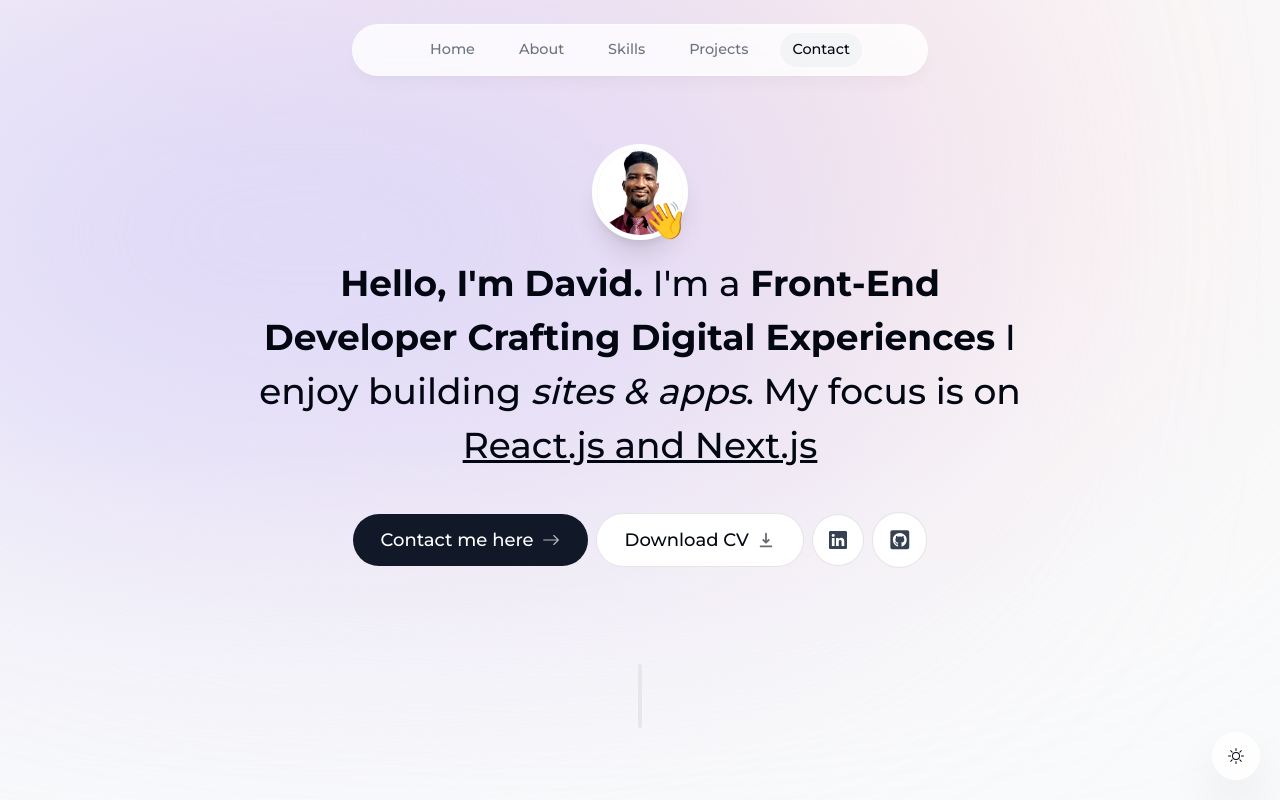
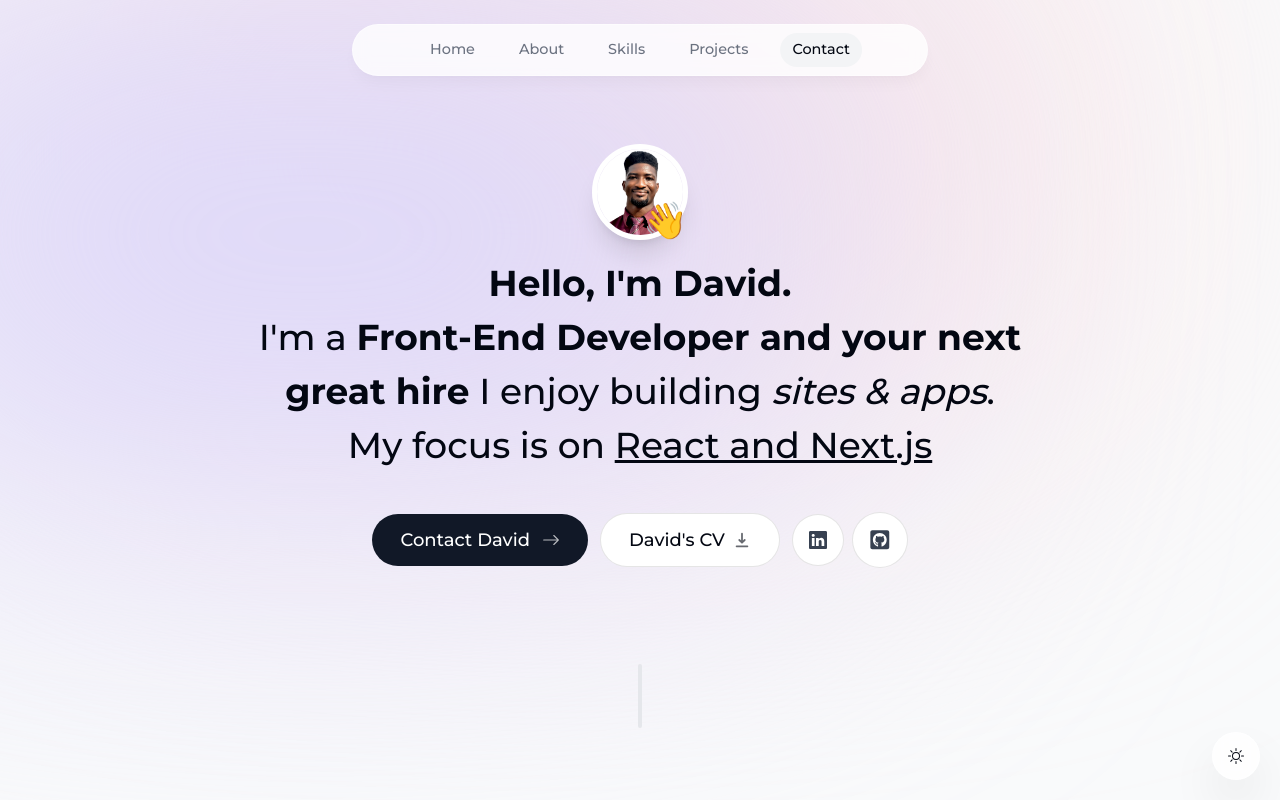
Before and after one commit to agbaniongithub/portfolio, a Next.js app: page / in a window 1280 px wide. Shown: the top 800 px of the page. Built offline with nearby package versions, Linux system fonts and the light colour scheme; no server answers.

Commit message:
Update Intro.tsx

```diff
--- a/components/Intro.tsx
+++ b/components/Intro.tsx
@@ -63,14 +63,14 @@ export default function Intro() {
         initial={{ opacity: 0, y: 100 }}
         animate={{ opacity: 1, y: 0 }}
       >
-        <span className="font-bold">Hello, I'm David.</span> I'm a{" "}
-        <span className="font-bold">Front-End Developer Crafting Digital Experiences</span> I enjoy
+        <span className="font-bold">Hello, I'm David.</span> <br></br>I'm a{" "}
+        <span className="font-bold">Front-End Developer and your next great hire</span> I enjoy
         building <span className="italic">sites & apps</span>. My focus is on{" "}
-        <span className="underline">React.js and Next.js</span>
+        <span className="underline">React and Next.js</span>
       </motion.h1>
 
       <motion.div
-        className="flex flex-col sm:flex-row items-center justify-center gap-2 px-4 text-lg font-medium"
+        className="flex flex-col sm:flex-row items-center justify-center gap-3 px-4 text-lg font-medium"
         initial={{ opacity: 0, y: 100 }}
         animate={{ opacity: 1, y: 0 }}
         transition={{
@@ -79,13 +79,13 @@ export default function Intro() {
       >
         <Link
           href="#contact"
-          className="group bg-gray-900 text-white px-7 py-3 flex items-center gap-2 rounded-full outline-none focus:scale-110 hover:scale-110 hover:bg-gray-950 active:scale-105 transition"
+          className="group bg-gray-900 text-white px-7 py-3 flex items-center gap-3 rounded-full outline-none focus:scale-110 hover:scale-110 hover:bg-gray-950 active:scale-105 transition"
           onClick={() => {
             setActiveSection("Contact");
             setTimeOfLastClick(Date.now());
           }}
         >
-          Contact me here{" "}
+          Contact David{" "}
           <BsArrowRight className="opacity-70 group-hover:translate-x-1 transition" />
         </Link>
 
@@ -94,9 +94,11 @@ export default function Intro() {
           href="/CV.pdf"
           download
         >
-          Download CV{" "}
+          David's CV{" "}
           <HiDownload className="opacity-60 group-hover:translate-y-1 transition" />
         </a>
+        <div className="flex gap-2 justify-center items-center">
+
 
           <a
             className="bg-white p-4 text-gray-700 hover:text-gray-950 flex items-center gap-2 rounded-full focus:scale-[1.15] hover:scale-[1.15] active:scale-105 transition cursor-pointer borderBlack dark:bg-white/10 dark:text-white/60"
@@ -113,6 +115,7 @@ export default function Intro() {
           >
             <FaGithubSquare />
           </a>
+        </div>
       </motion.div>
     </section>
   );
```
Lines whose indentation alone changed are shown as unchanged.
